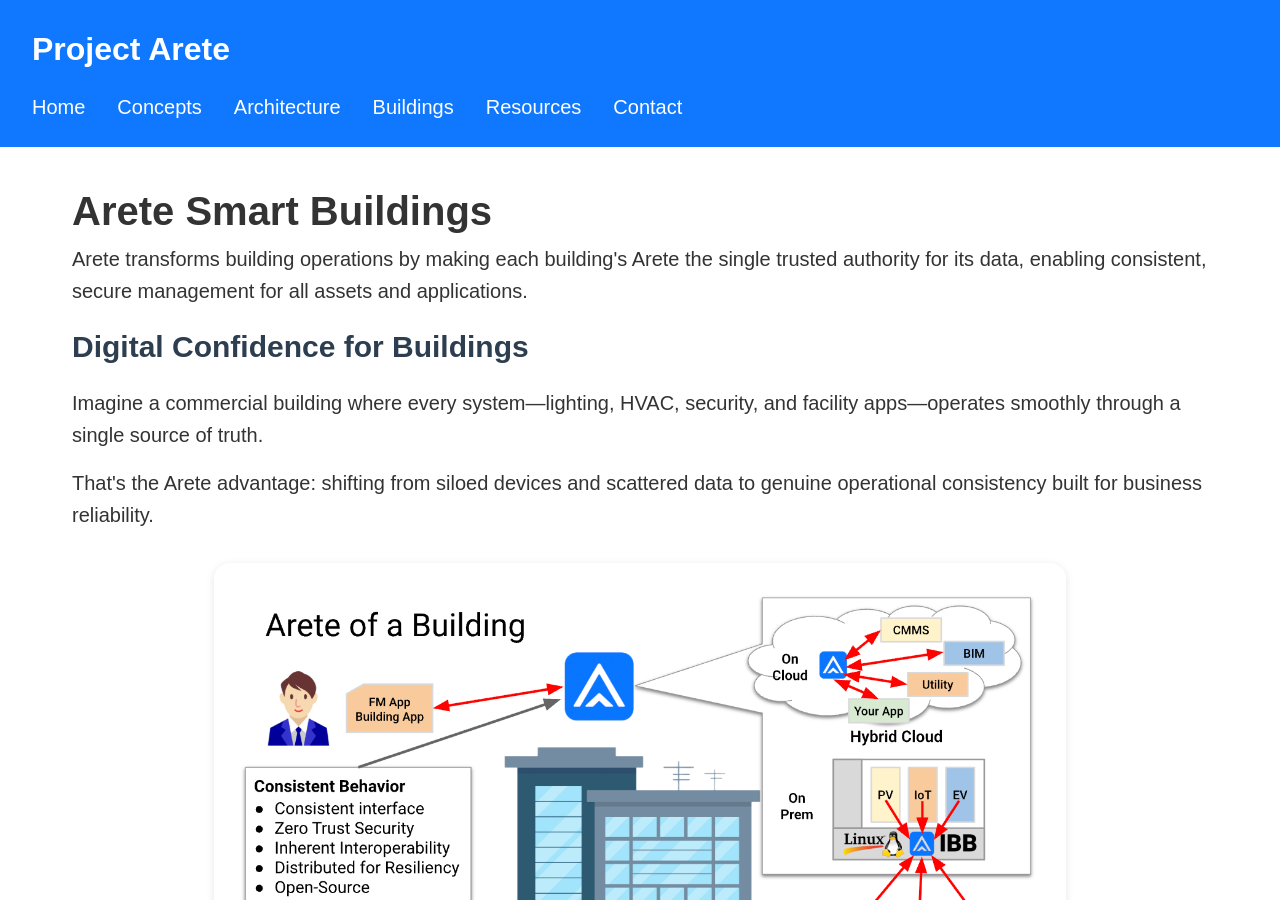
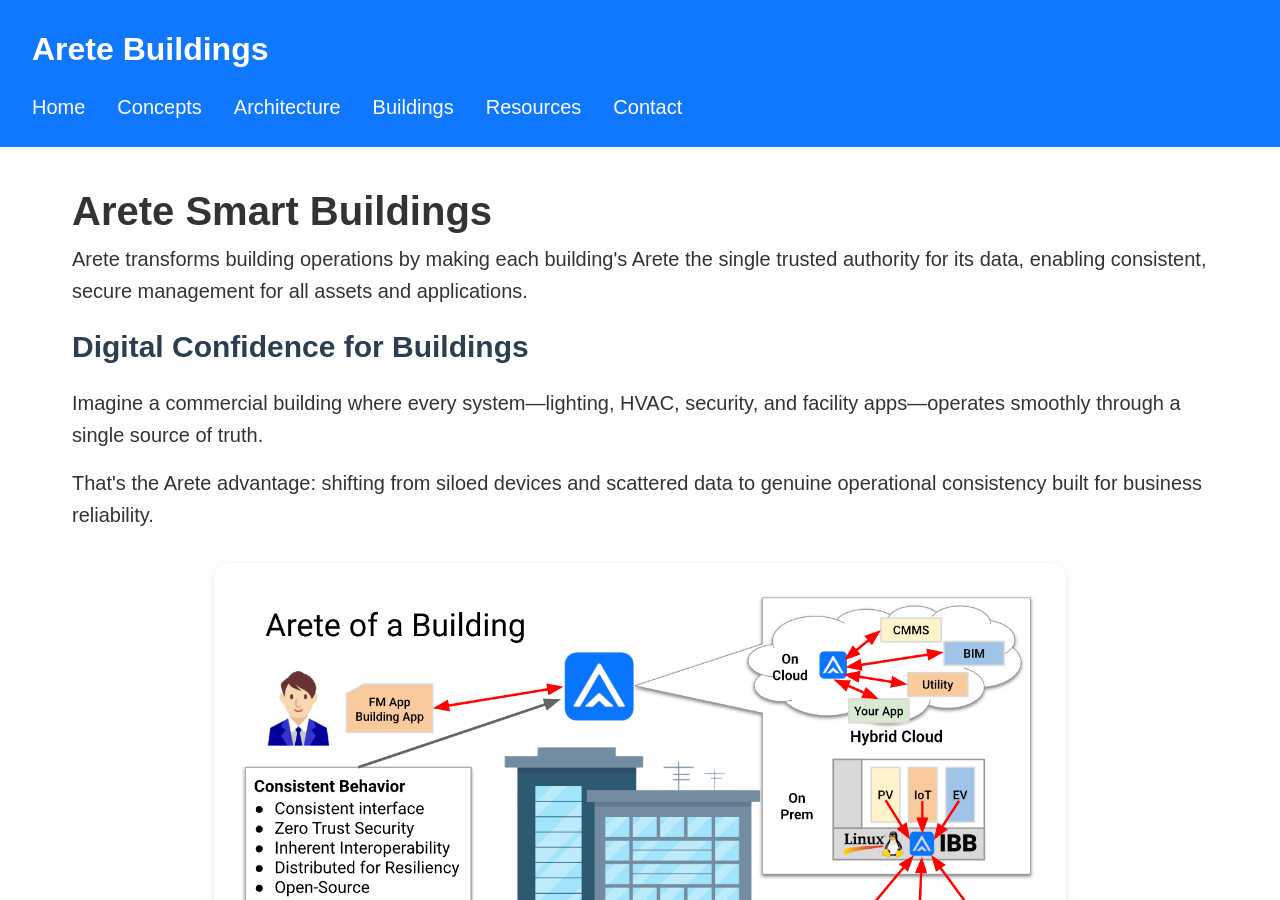
Before and after one commit to project-arete/website, a Jekyll site: the page buildings.html, which Jekyll copies as it is, in a window 1280 px wide and 900 px high. Built offline with Jekyll 4.4.1, drawn with Linux system fonts in a browser that asks for light colours.

Commit message:
Update buildings.html

```diff
--- a/buildings.html
+++ b/buildings.html
@@ -8,7 +8,7 @@
 </head>
 <body>
     <header>
-        <h1>Project Arete</h1>
+        <h1>Arete Buildings</h1>
         <button class="hamburger" id="hamburger" aria-label="Toggle menu">
             <span></span>
             <span></span>
```
